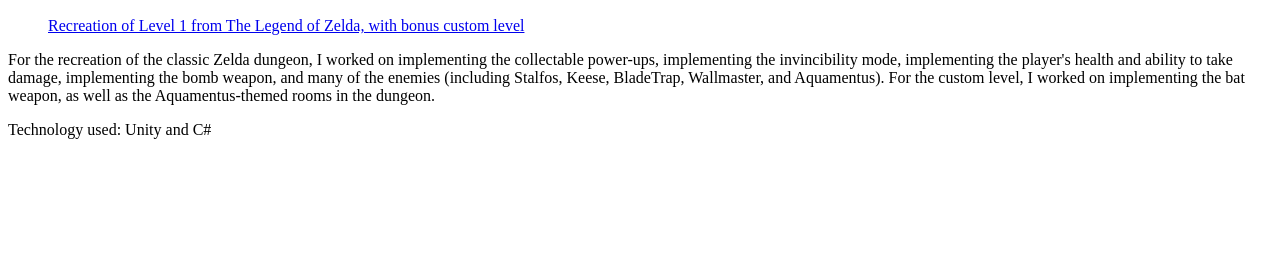
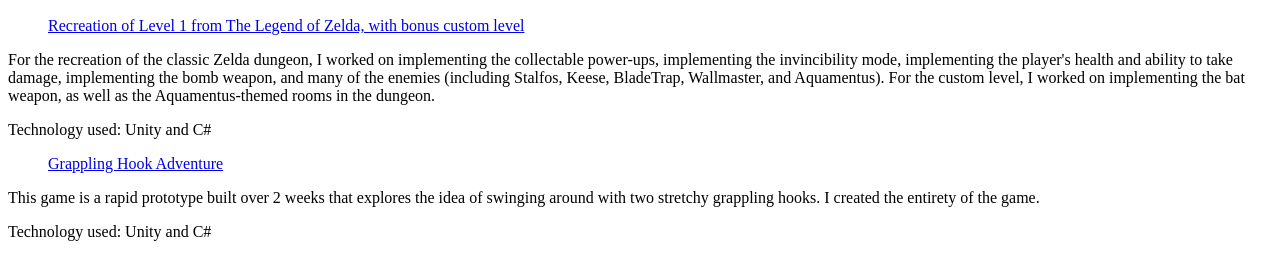
Before and after one commit to IshitaDeshmukh13/eecs494portfolio, a plain HTML site: page index.html in a window 1280 px wide. Shown: the part 96-376 px from the top of the page. Drawn offline with Linux system fonts and the light colour scheme.

Commit message:
Update index.html
add p2 gold

```diff
--- a/index.html
+++ b/index.html
@@ -17,4 +17,14 @@
 
 <p>Technology used: Unity and C#</p>
 
+<ul>
+<a href="p2_gold_executables.zip"> Grappling Hook Adventure </a>
+</ul>
+
+<p>This game is a rapid prototype built over 2 weeks that explores the idea of swinging around with
+  two stretchy grappling hooks. I created the entirety of the game.
+</p>
+
+<p>Technology used: Unity and C#</p>
+
 </html>
```
